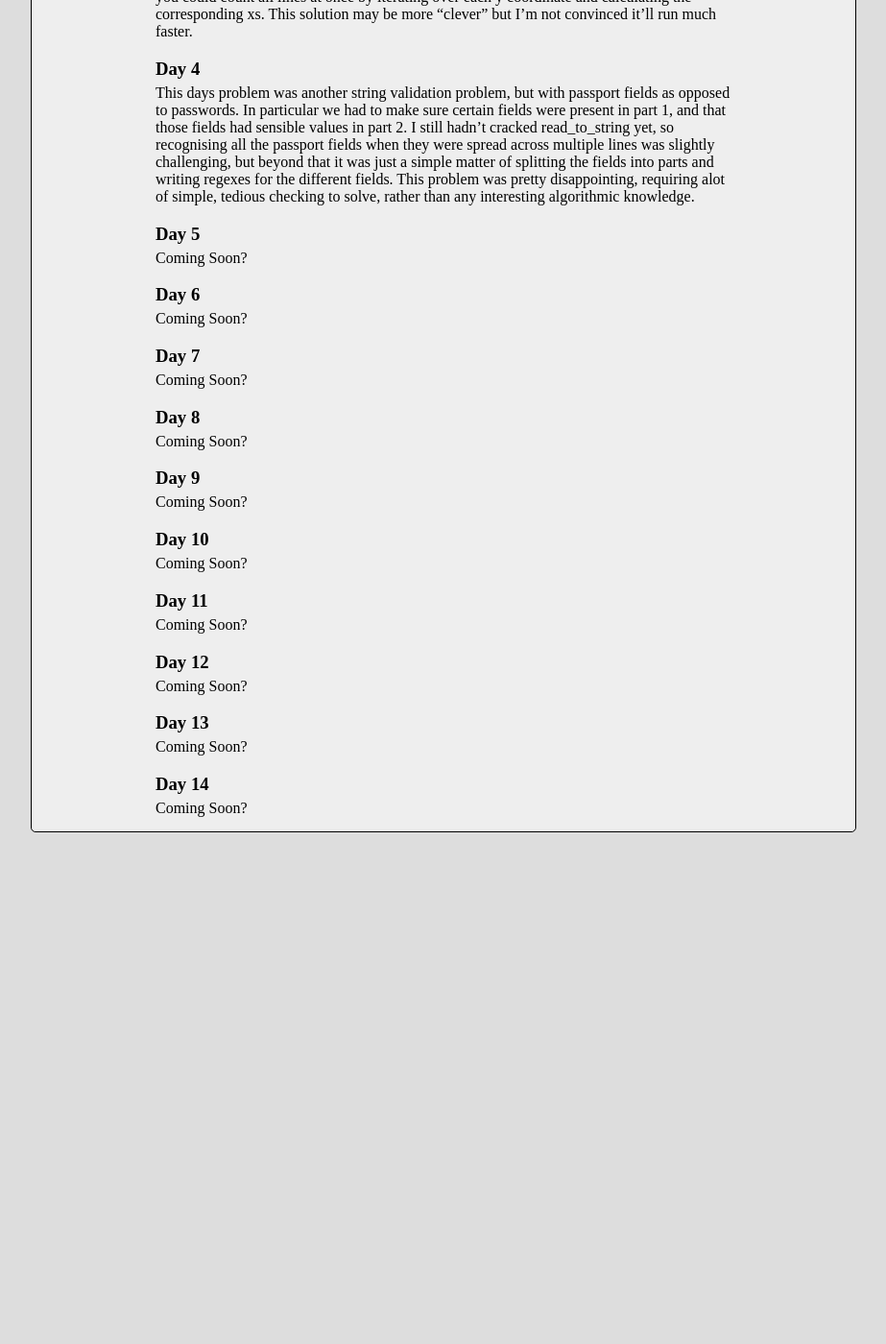
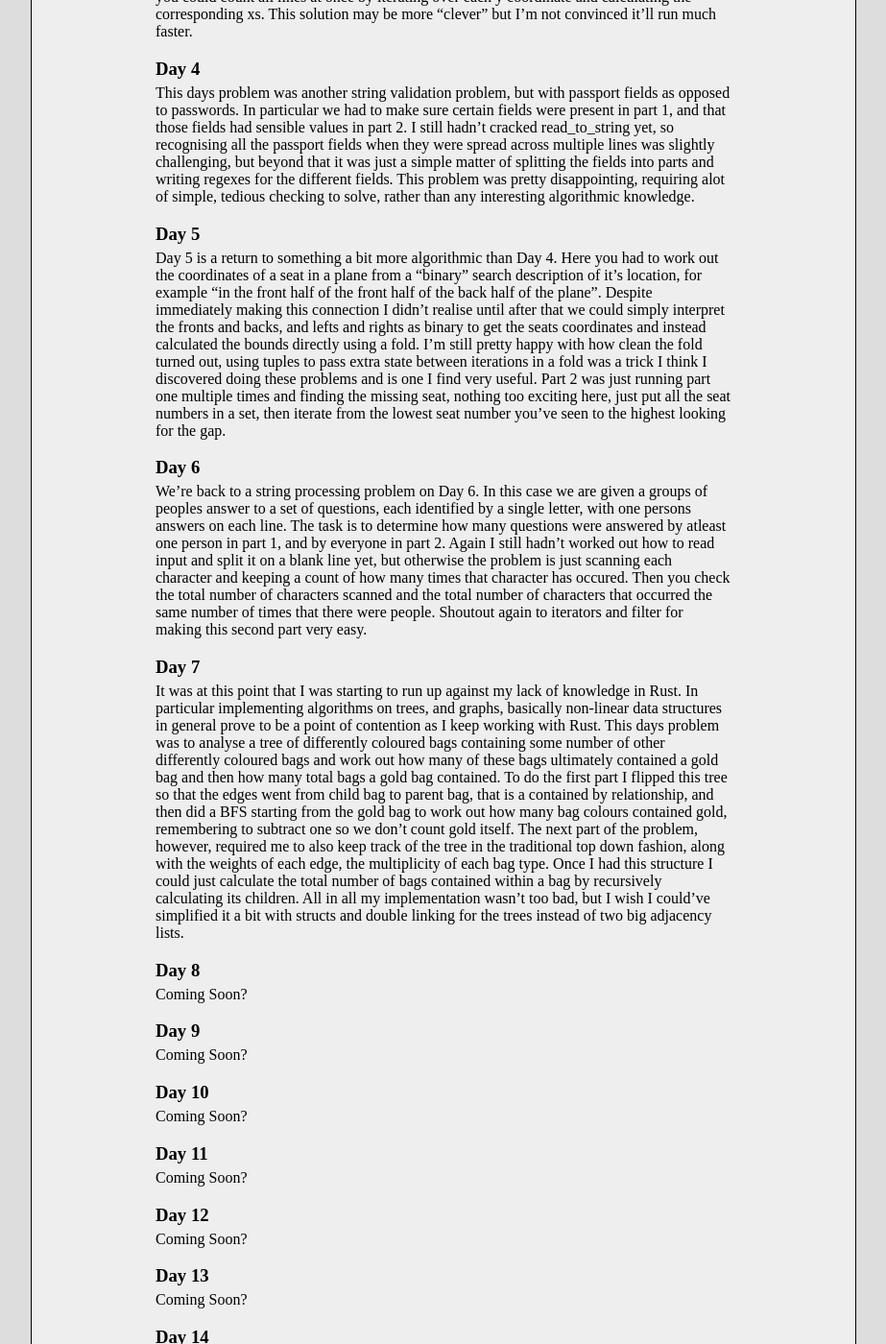
Before and after one commit to TateKennington/personal-website, a Jekyll site: the page built from _projects/AoC-2020.md, in a window 1280 px wide and 1400 px high, scrolled down 1094 px. Shown: the whole window at 96% size, without its empty margins (178-1101 px from the left). Built offline with Jekyll 4.4.1, drawn with Linux system fonts in a browser that asks for light colours; before the commit the page ends 1971 px from its top, so only the background shows below that.

Commit message:
Days 5,6,7

```diff
--- a/_projects/AoC-2020.md
+++ b/_projects/AoC-2020.md
@@ -22,13 +22,13 @@ Day 3 was the first day which took an ascii art grid as input, a time honoured t
 This days problem was another string validation problem, but with passport fields as opposed to passwords. In particular we had to make sure certain fields were present in part 1, and that those fields had sensible values in part 2. I still hadn't cracked read_to_string yet, so recognising all the passport fields when they were spread across multiple lines was slightly challenging, but beyond that it was just a simple matter of splitting the fields into parts and writing regexes for the different fields. This problem was pretty disappointing, requiring alot of simple, tedious checking to solve, rather than any interesting algorithmic knowledge.
 
 <h3>Day 5</h3>
-Coming Soon?
+Day 5 is a return to something a bit more algorithmic than Day 4. Here you had to work out the coordinates of a seat in a plane from a "binary" search description of it's location, for example "in the front half of the front half of the back half of the plane". Despite immediately making this connection I didn't realise until after that we could simply interpret the fronts and backs, and lefts and rights as binary to get the seats coordinates and instead calculated the bounds directly using a fold. I'm still pretty happy with how clean the fold turned out, using tuples to pass extra state between iterations in a fold was a trick I think I discovered doing these problems and is one I find very useful. Part 2 was just running part one multiple times and finding the missing seat, nothing too exciting here, just put all the seat numbers in a set, then iterate from the lowest seat number you've seen to the highest looking for the gap.
 
 <h3>Day 6</h3>
-Coming Soon?
+We're back to a string processing problem on Day 6. In this case we are given a groups of peoples answer to a set of questions, each identified by a single letter, with one persons answers on each line. The task is to determine how many questions were answered by atleast one person in part 1, and by everyone in part 2. Again I still hadn't worked out how to read input and split it on a blank line yet, but otherwise the problem is just scanning each character and keeping a count of how many times that character has occured. Then you check the total number of characters scanned and the total number of characters that occurred the same number of times that there were people. Shoutout again to iterators and filter for making this second part very easy.
 
 <h3>Day 7</h3>
-Coming Soon?
+It was at this point that I was starting to run up against my lack of knowledge in Rust. In particular implementing algorithms on trees, and graphs, basically non-linear data structures in general prove to be a point of contention as I keep working with Rust. This days problem was to analyse a tree of differently coloured bags containing some number of other differently coloured bags and work out how many of these bags ultimately contained a gold bag and then how many total bags a gold bag contained. To do the first part I flipped this tree so that the edges went from child bag to parent bag, that is a contained by relationship, and then did a BFS starting from the gold bag to work out how many bag colours contained gold, remembering to subtract one so we don't count gold itself. The next part of the problem, however, required me to also keep track of the tree in the traditional top down fashion, along with the weights of each edge, the multiplicity of each bag type. Once I had this structure I could just calculate the total number of bags contained within a bag by recursively calculating its children. All in all my implementation wasn't too bad, but I wish I could've simplified it a bit with structs and double linking for the trees instead of two big adjacency lists.
 
 <h3>Day 8</h3>
 Coming Soon?
```
